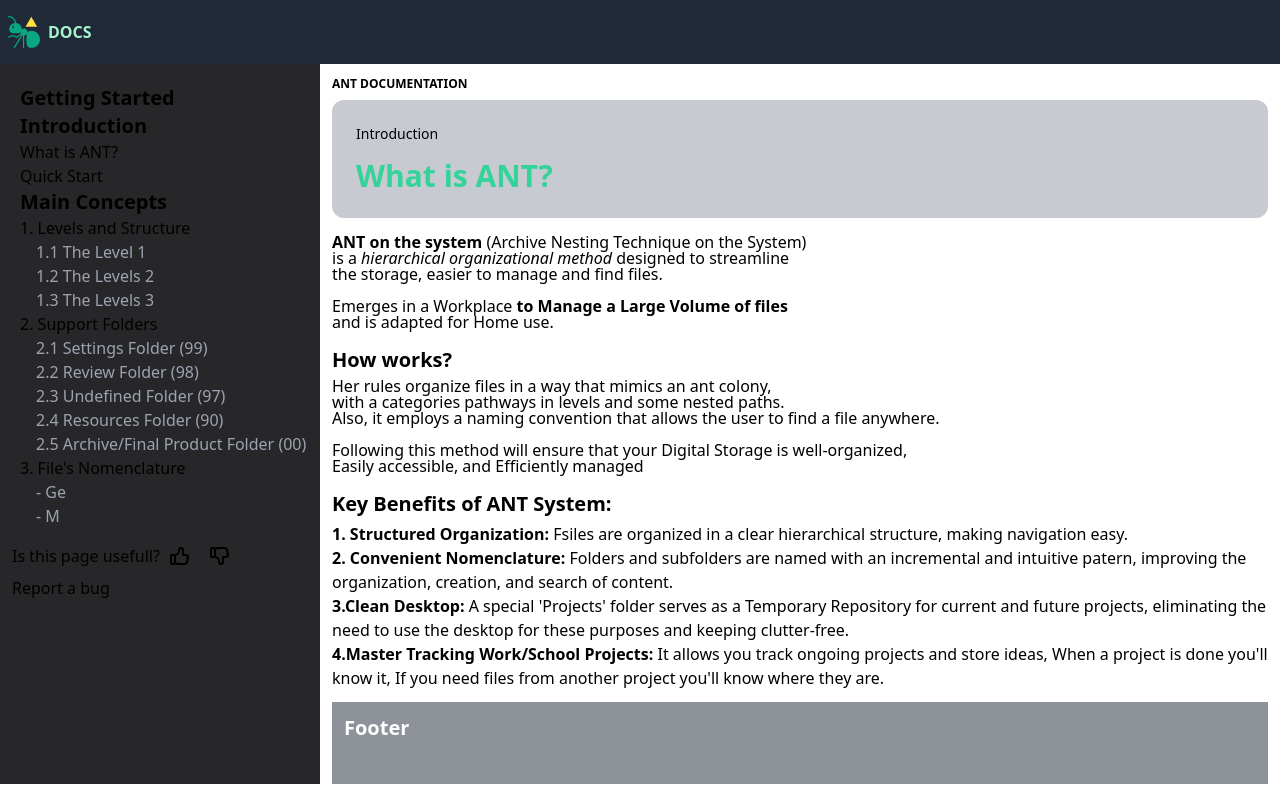
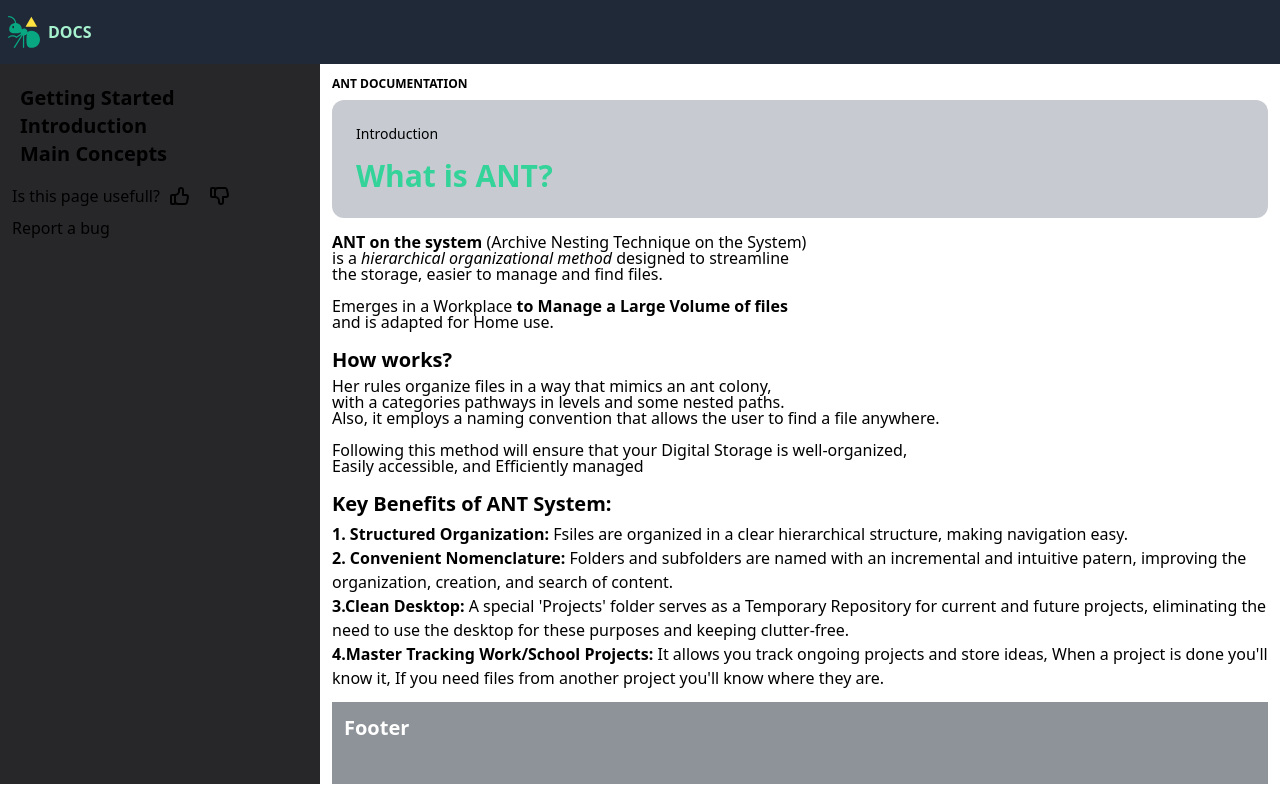
Before and after one commit to MikeWorldYt/ANT-system, an Angular app: page /home/docs/introduction in a window 1280 px wide. Built offline with nearby package versions, Linux system fonts and the light colour scheme.

Commit message:
toogles nav

```diff
--- a/src/app/layout/nav/nav.component.html
+++ b/src/app/layout/nav/nav.component.html
@@ -1,39 +1,44 @@
 <!DOCTYPE html>
 <nav class="flex flex-col p-2 relative">
   <h1>Getting Started</h1> <!-- anchor for Default Component ---->
-  <a routerLink="/home/docs/introduction" routerLinkActive="active" (click)="toggle()">
+
+  <div>
+    <a routerLink="/home/docs/introduction" routerLinkActive="active" (click)="toggle('introduction')">
     <h1>Introduction</h1>
     </a>
-  @if (showMe) {
+
+    @if (currentSection === 'introduction') {
       <h2>What is ANT?</h2>
         <!-- <ul>
           <li>How works?</li>
           <li>Key benefits</li>
         </ul> -->
-    <h2 >Quick Start</h2>
+      <h2>Quick Start</h2>
     }
+  </div>
 
-  <a routerLink="docs/concepts" routerLinkActive="active">
+  <div>
+    <a routerLink="docs/concepts" routerLinkActive="active" (click)="toggle('concepts')">
     <h1>Main Concepts</h1>
     </a>
 
+    @if (currentSection === 'concepts') {
       <h2>1. Levels and Structure</h2>
-    <ul>
+        <!-- <ul>
           <li>1.1 The Level 1 </li>
           <li>1.2 The Levels 2 </li>
           <li>1.3 The Levels 3 </li>
-    </ul>
+        </ul> -->
       <h2>2. Support Folders</h2>
-  <ul>
+        <!-- <ul>
           <li>2.1 Settings Folder (99)</li>
             <li>2.2 Review Folder (98)</li>
             <li>2.3 Undefined Folder (97)</li>
             <li>2.4 Resources Folder (90)</li>
             <li>2.5 Archive/Final Product Folder (00)</li>
-  </ul>
+        </ul> -->
       <h2>3. File's Nomenclature</h2>
-  <ul>
-    <li>- Ge</li>
-    <li>- M</li>
-  </ul>
+    }
+  </div>
+
 </nav>
--- a/src/app/layout/nav/nav.component.ts
+++ b/src/app/layout/nav/nav.component.ts
@@ -14,10 +14,15 @@ import { RouterLink, RouterLinkActive, RouterOutlet } from '@angular/router';
 })
 export class NavComponent {
   // Toogle
+  currentSection: string = '';
   showMe: boolean = true;
   visible: boolean = false;
-  toggle() {
-    this.showMe = !this.showMe;
+  toggle(section: string) {
+    if (this.currentSection === section) {
+      this.currentSection = ''; // Si se hace clic en la misma sección, la ocultamos
+    } else {
+      this.currentSection = section; // Si se hace clic en una nueva sección, la mostramos
+    }
   }
 
 }
```
Lines whose indentation alone changed are shown as unchanged.
